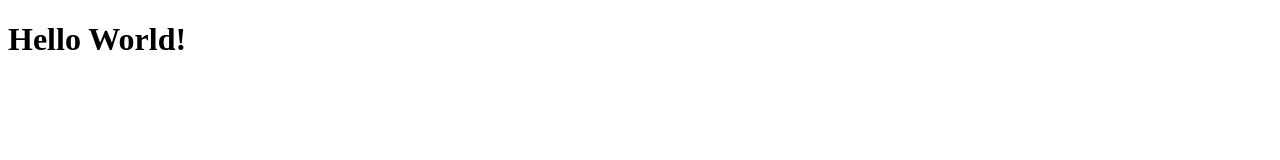
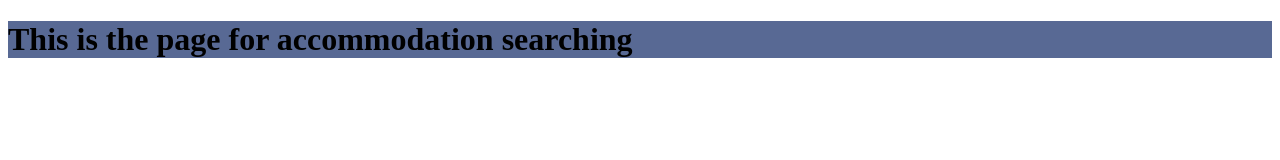
Before and after one commit to hannahannx/PlacesToStay, a React app: page / in a window 1280 px wide. Built offline with nearby package versions, Linux system fonts and the light colour scheme.

Commit message:
completed react base proj - started t4

```diff
--- a/public/index.html
+++ b/public/index.html
@@ -1,9 +1,12 @@
 <!DOCTYPE html>
-<html>
+<html lang="en">
 <head>
-<script type='text/javascript' src='dist/bundle.js' defer></script>
+    <meta charset="UTF-8">
+    <meta name="viewport" content="width=device-width, initial-scale=1.0">
+    <title>Home Page</title>
+    <script type='text/javascript' src='dist/bundle.js' defer></script>
 </head>
 <body>
-<div id='root'></div>
+    <div id='root'></div>
 </body>
 </html>
--- /dev/null
+++ b/src/components/searchAccommodation.js
@@ -0,0 +1,14 @@
+// searchAccommodation.js
+
+import React from "react";
+
+function Test(){
+    return  <div style = {{backgroundColor:'#586994'}}>
+                <h1>
+                    This is the page for accommodation searching
+                </h1>
+            </div>
+
+}
+
+export default Test
--- a/src/index.js
+++ b/src/index.js
@@ -1,5 +1,6 @@
 import React from 'react';
 import ReactDOM from 'react-dom/client';
+import Test from './components/searchAccommodation';
 
 const root = ReactDOM.createRoot(document.getElementById('root'));
-root.render(<h1>Hello World!</h1>);
+root.render(<Test></Test>);
```
